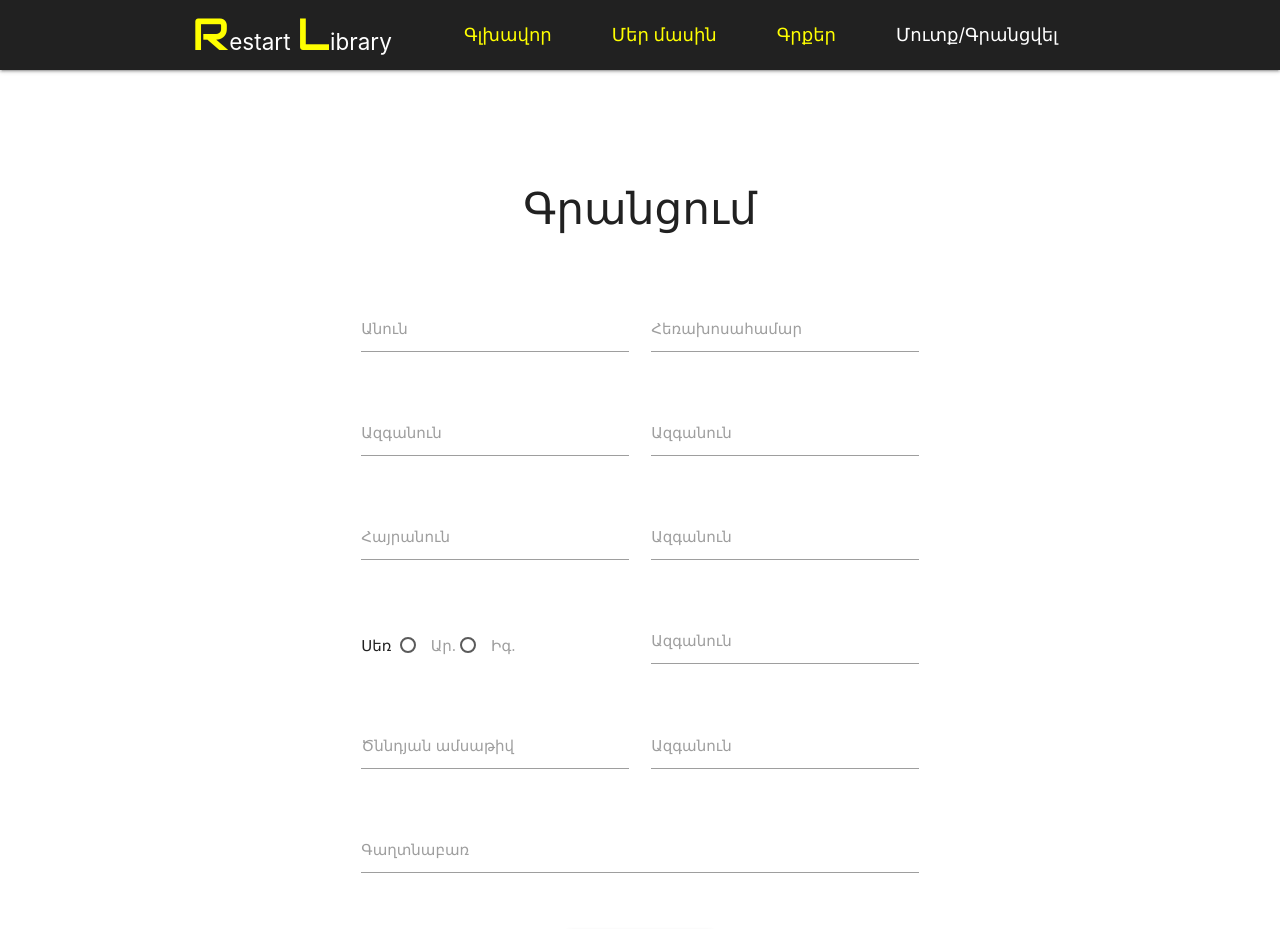
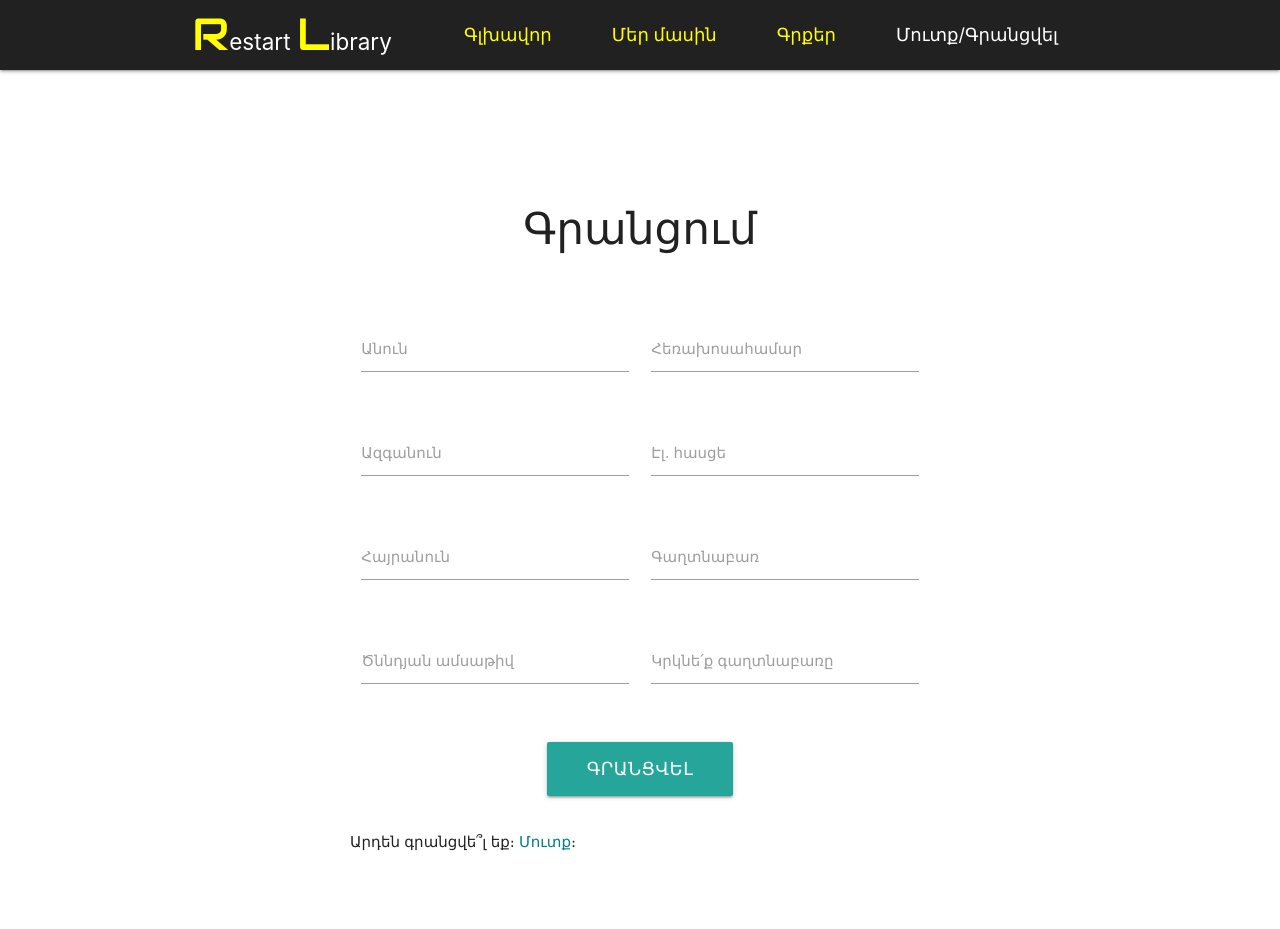
Before and after one commit to DanielyanAndranik/angular-front, an Angular app: page /signup in a window 1280 px wide. Shown: the top 929 px of the page. Built offline with nearby package versions, Linux system fonts and the light colour scheme.

Commit message:
updated signup component

```diff
--- a/src/app/login/login.component.css
+++ b/src/app/login/login.component.css
@@ -1,5 +1,5 @@
 h3.header{
-    margin-top: 150px;
+    margin-top: 120px;
 }
 
 .row form.col{
--- a/src/app/signup/signup.component.css
+++ b/src/app/signup/signup.component.css
@@ -1,5 +1,5 @@
 h3.header{
-    margin-top: 100px;
+    margin-top: 120px;
 }
 
 .row form.col{
--- a/src/app/signup/signup.component.html
+++ b/src/app/signup/signup.component.html
@@ -9,6 +9,7 @@
                       </div>
                   </div>
                   <div class="row">
+
                         <form class="col s12 xl8 offset-xl2">
                                 <div class="row">
                                     <div class="input-field col s6">
@@ -26,8 +27,8 @@
                                         <label for="last_name">Ազգանուն</label>
                                     </div>
                                     <div class="input-field col s6">
-                                  <input id="last_name" type="text" class="validate">
-                                  <label for="last_name">Ազգանուն</label>
+                                        <input id="mail" type="email" class="validate">
+                                        <label for="mail">Էլ․ հասցե</label>
                                     </div>
                                 </div>
                                 <div class="row">
@@ -36,29 +37,8 @@
                                         <label for="middle_name">Հայրանուն</label>
                                     </div>
                                     <div class="input-field col s6">
-                                  <input id="last_name" type="text" class="validate">
-                                  <label for="last_name">Ազգանուն</label>
-                              </div>
-                          </div>
-                          <div class="row">
-                              <div class="input-field col s6">
-                                      <p>
-                                              Սեռ
-                                              <label>
-                                                  <input name="group1" type="radio" />
-                                                  <span>Ար․</span>
-                                              </label>
-                                              <label>
-                                                  <input name="group1" type="radio" />
-                                                  <span>Իգ․</span>
-                                              </label>
-                                          </p>
-                              </div>
-
-
-                              <div class="input-field col s6">
-                                  <input id="last_name" type="text" class="validate">
-                                  <label for="last_name">Ազգանուն</label>
+                                        <input id="password" type="password" class="validate">
+                                        <label for="password">Գաղտնաբառ</label>
                                     </div>
                                 </div>
                                 <div class="row">
@@ -66,35 +46,23 @@
                                         <input type="text" class="datepicker">
                                         <label for="birthdate">Ծննդյան ամսաթիվ</label>
                                     </div>
+
                                     <div class="input-field col s6">
-                                      <input id="last_name" type="text" class="validate">
-                                      <label for="last_name">Ազգանուն</label>
+                                        <input id="repeat_password" type="password" class="validate">
+                                        <label for="repeat_password">Կրկնե՛ք գաղտնաբառը</label>
                                     </div>
                                 </div>
 
-
-
-
-
-
-
-
-
                                 <div class="row">
-                              <div class="input-field col s12">
-                                  <input id="title" type="password" class="validate">
-                                  <label for="password">Գաղտնաբառ</label>
+                                    <div class="input-field col s12 center-align">
+                                        <a class="waves-effect waves-light btn-large">Գրանցվել</a>
                                      </div>
                                 </div>
                                 <div class="row">
-                              <div class="input-field col s12 center-align">
-                                  <a class="waves-effect waves-light btn-large">Մուտք</a>
-                               </div>
-                          </div>
-                          <div class="row">
-                              <p>Արդեն գրացվե՞լ եք։ <a style="color: teal"  href="D:\Other\Angluar\Components\header\login.html">Մուտք</a>։</p>
+                                    <p>Արդեն գրանցվե՞լ եք։ <a style="color: teal"  href="login">Մուտք</a>։</p>
                                 </div>
                             </form>
+
                     </div>
               </div>
           </div>
```
Lines whose indentation alone changed are shown as unchanged.
